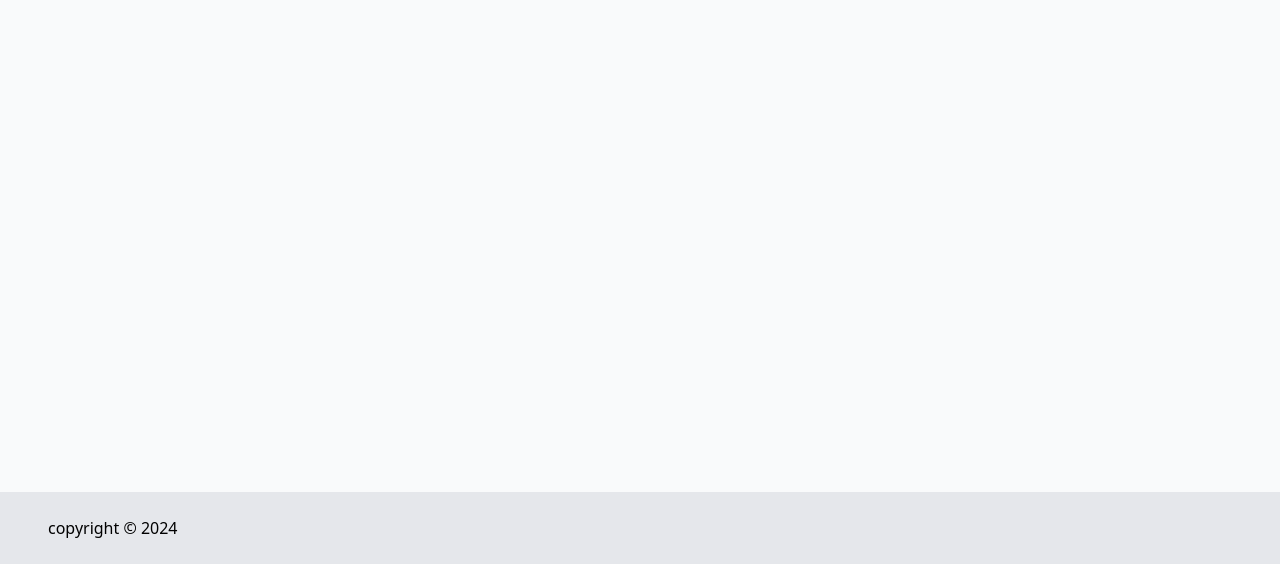
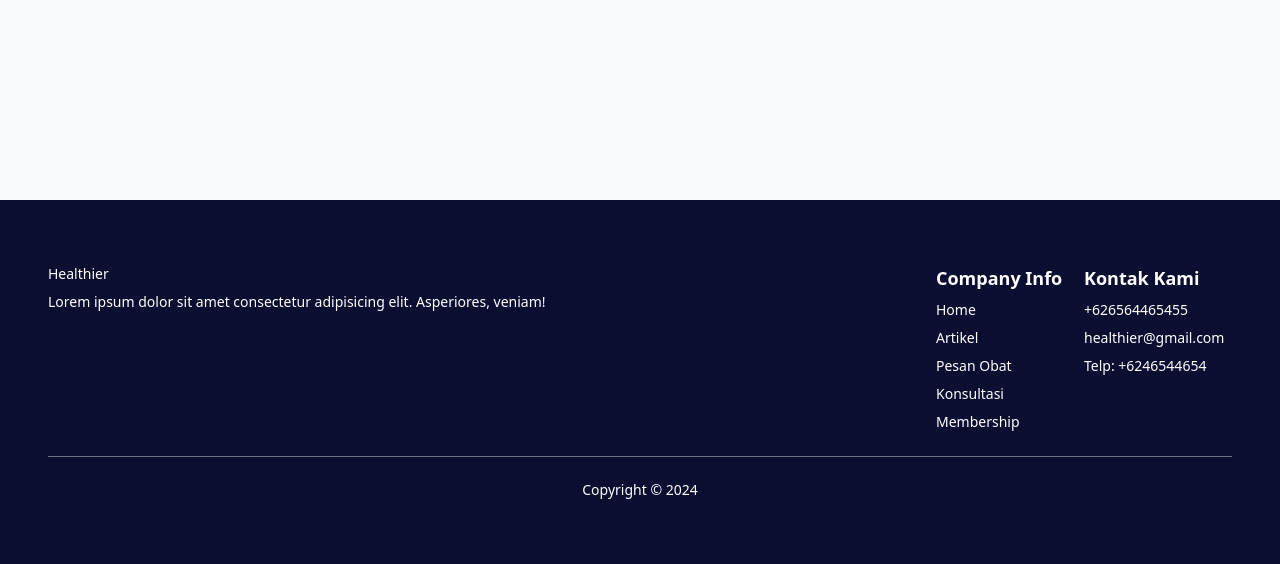
Before and after one commit to ardianilyas/healthier, a Laravel app: page / in a window 1280 px wide. Shown: the part 236-800 px from the top of the page. Run offline with Laravel 12, Linux system fonts and the light colour scheme; style sheets or scripts are compiled from the project's sources.

Commit message:
update footer

```diff
--- a/resources/views/components/footer.blade.php
+++ b/resources/views/components/footer.blade.php
@@ -1,5 +1,30 @@
-<footer class="bg-gray-200 w-full absolute bottom-0 right-0">
-    <div class="container py-6">
-        copyright &copy; 2024
+<footer class="bg-[#0A0E31] text-white text-sm w-full absolute bottom-0 right-0">
+    <div class="w-full px-8 md:px-10 lg:px-12 py-16">
+        <div class="w-full grid grid-cols-8">
+            <div class="col-span-6">
+                <h1>Healthier</h1>
+                <p class="mt-2">Lorem ipsum dolor sit amet consectetur adipisicing elit. Asperiores, veniam!</p>
+            </div>
+            <div class="">
+                <h3 class="text-lg font-semibold">Company Info</h3>
+                <ul class="mt-2 flex flex-col gap-2">
+                    <li><a href="">Home</a></li>
+                    <li><a href="">Artikel</a></li>
+                    <li><a href="">Pesan Obat</a></li>
+                    <li><a href="">Konsultasi</a></li>
+                    <li><a href="">Membership</a></li>
+                </ul>
+            </div>
+            <div class="">
+                <h3 class="text-lg font-semibold">Kontak Kami</h3>
+                <ul class="mt-2 flex flex-col gap-2">
+                    <li>+626564465455</li>
+                    <li>healthier@gmail.com</li>
+                    <li>Telp: +6246544654</li>
+                </ul>
+            </div>
+        </div>
+        <div class="w-full my-6 bg-gray-500 h-[0.5px]"></div>
+        <p class="text-center font-medium">Copyright &copy; 2024</p>
     </div>
 </footer>
```
